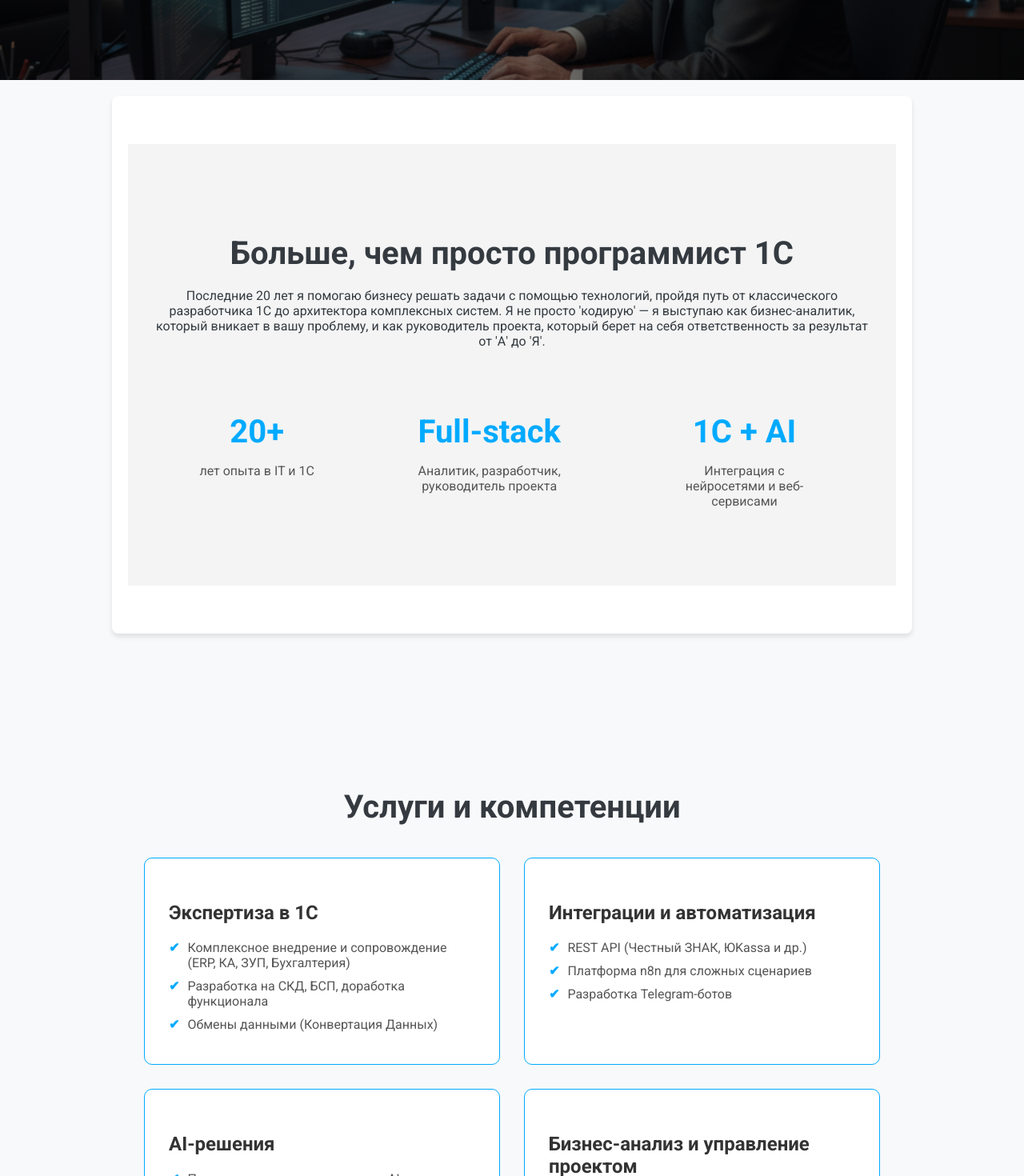
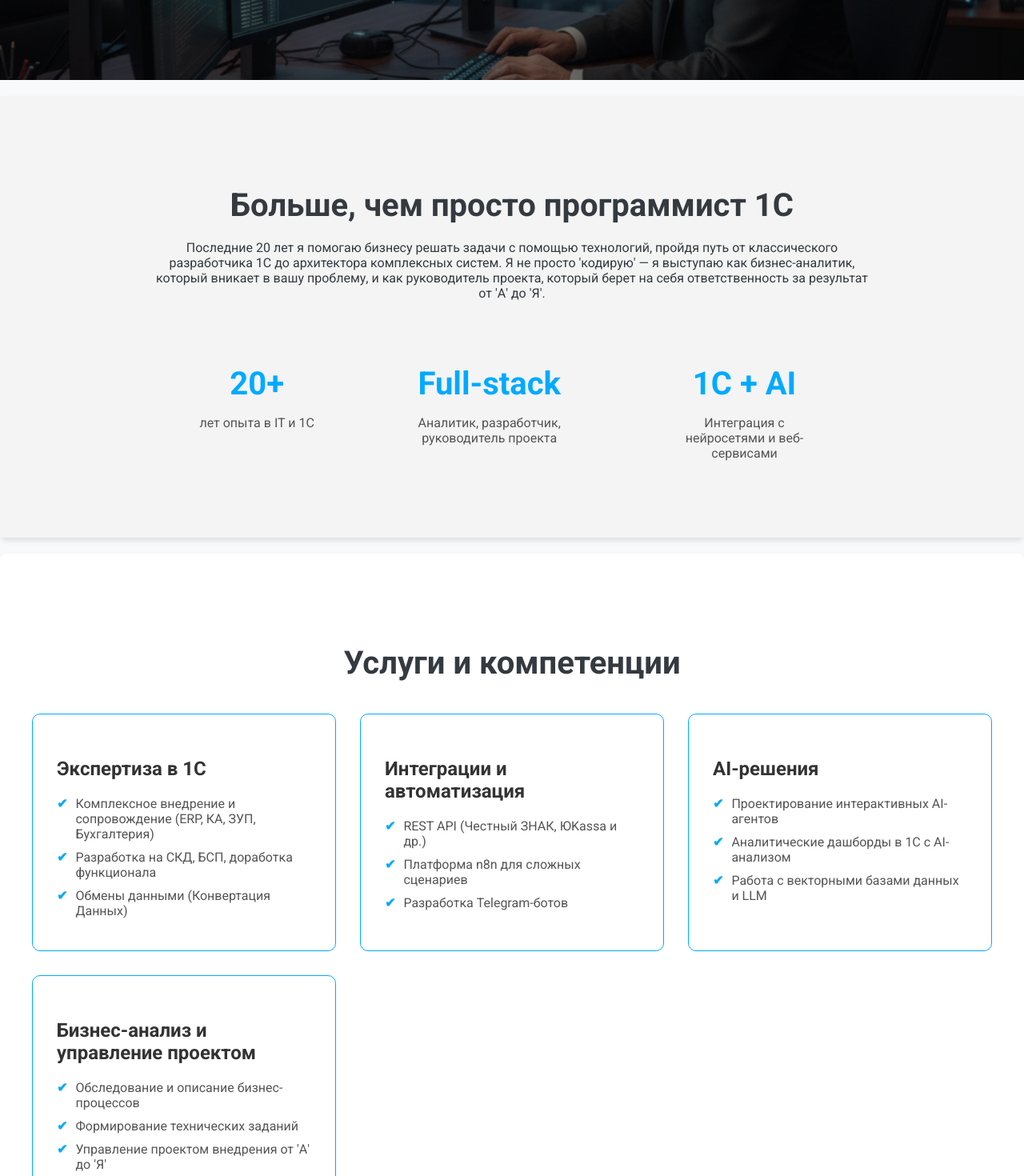
Before and after one commit to prepod2003/1c-expert-landing, a React (Create React App) app: page / in a window 1280 px wide. Shown: the part 500-1970 px from the top of the page at 80% size. Built offline with nearby package versions, Linux system fonts and the light colour scheme.

Commit message:
fix: Correct section layout and responsive issues

```diff
--- a/src/App.css
+++ b/src/App.css
@@ -11,7 +11,7 @@
   }
 }
 
-.section:nth-child(even) {
+.section-card {
   background-color: #ffffff;
   border-radius: 8px;
   box-shadow: 0 4px 6px rgba(0,0,0,0.1);
--- a/src/App.js
+++ b/src/App.js
@@ -11,16 +11,16 @@ function App() {
   return (
     <div className="App">
       <Hero />
-      <div className="section">
+      <div className="section-card">
         <About />
       </div>
-      <div className="section">
+      <div className="section-card">
         <Services />
       </div>
-      <div className="section">
+      <div className="section-card">
         <Portfolio />
       </div>
-      <div className="section">
+      <div className="section-card">
         <TechStack />
       </div>
       <div className="section">
```
